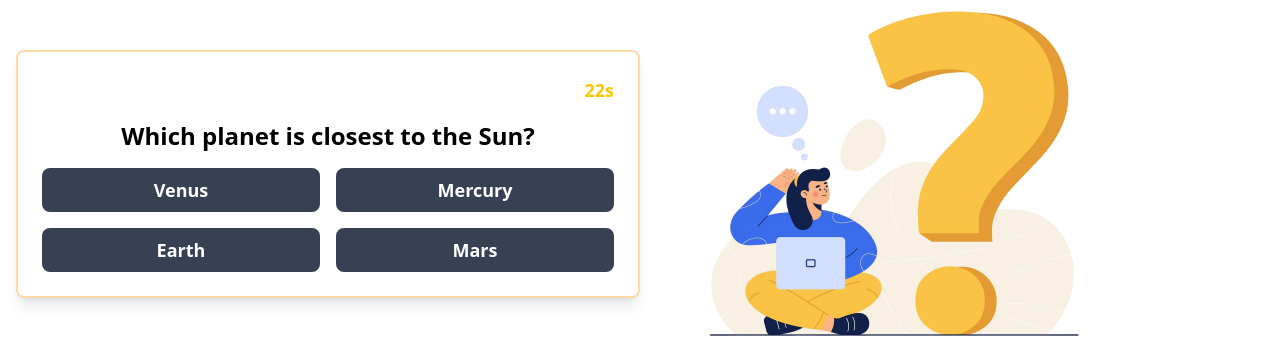
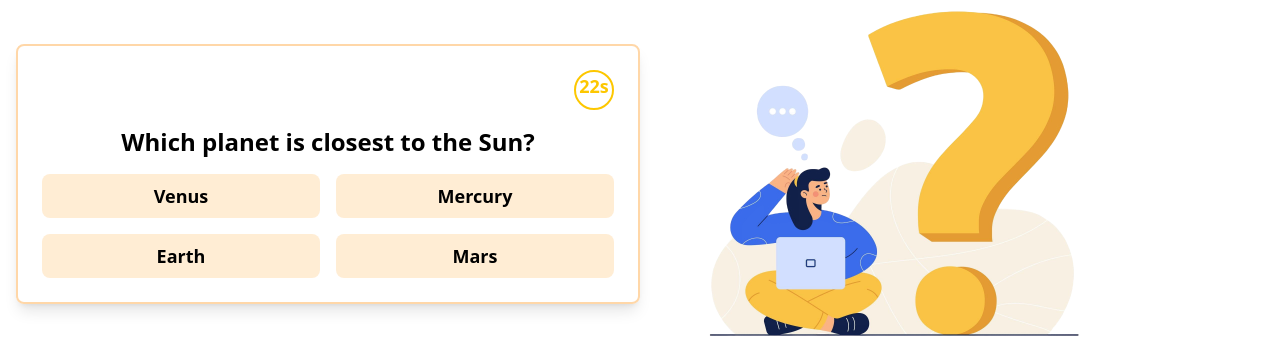
Before and after one commit to mubashirbappi5/Quiz-App, a React (Vite) app: page /quiz in a window 1280 px wide. Both pictures are taken after a click on the button "Start Quiz". Shown: the part 211-549 px from the top of the page. Built offline with nearby package versions, Linux system fonts and the light colour scheme.

Commit message:
update quiz page

```diff
--- a/src/Pages/QuizPage.jsx
+++ b/src/Pages/QuizPage.jsx
@@ -1,5 +1,5 @@
 import { useState, useEffect } from "react";
-import { useNavigate } from "react-router-dom";
+
 import img1 from '../assets/thoughtful-woman-with-laptop-looking-big-question-mark.png'
 
 const quizData = [
@@ -69,7 +69,7 @@ export default function Quiz() {
   const [quizCompleted, setQuizCompleted] = useState(false);
   const [userAnswer, setUserAnswer] = useState("");
   const [quizStarted, setQuizStarted] = useState(false); // New state for tracking quiz start
-  const navigate = useNavigate();
+
 
   // Timer function (30 sec per question)
   useEffect(() => {
@@ -121,7 +121,7 @@ export default function Quiz() {
     const attempts = JSON.parse(localStorage.getItem("quizAttempts") || "[]");
     attempts.push({ score, date: new Date().toLocaleString() });
     localStorage.setItem("quizAttempts", JSON.stringify(attempts));
-    navigate("/history"); // Navigate to history page after quiz completion
+   // Navigate to history page after quiz completion
   };
 
   // Display result section after quiz completion
@@ -170,7 +170,9 @@ export default function Quiz() {
           <div>
             <div className="border-2 border-orange-200 p-6 mt-5 rounded-lg shadow-lg text-center">
               {/* Timer */}
-              <div className="text-lg font-bold text-right text-yellow-400  ">{timeLeft}s</div>
+              <div className="text-lg font-bold text-right flex justify-end   ">
+                <h1 className="border-2 text-yellow-400 rounded-full w-10 text-center h-10 ">{timeLeft}s</h1>
+              </div>
 
               {/* Question */}
               <h2 className="text-2xl font-bold text-black  mt-4">{quizData[currentQuestion].question}</h2>
@@ -179,7 +181,7 @@ export default function Quiz() {
               {quizData[currentQuestion].type === "multiple-choice" ? (
                 <div className="mt-4 grid grid-cols-2 gap-4">
                   {quizData[currentQuestion].options.map((option, index) => {
-                    let buttonClass = "px-4 py-2 rounded-lg text-lg font-semibold transition-all bg-gray-700 hover:bg-gray-600";
+                    let buttonClass = "px-4 py-2 rounded-lg text-lg font-semibold transition-all bg-orange-100 text-black hover:bg-orange-300";
                     if (isAnswered) {
                       if (option === selectedAnswer) {
                         buttonClass = option === quizData[currentQuestion].correct ? "bg-green-500" : "bg-red-500";
@@ -205,7 +207,7 @@ export default function Quiz() {
                     type="number"
                     value={userAnswer}
                     onChange={handleInputChange}
-                    className="w-full p-2 rounded-lg bg-gray-700 text-white mb-4"
+                    className="w-full p-2 rounded-lg  text-orange-300 mb-4"
                     placeholder="Your Answer"
                   />
                   <button
@@ -221,8 +223,8 @@ export default function Quiz() {
               {isAnswered && (
                 <div className="mt-4 text-lg font-semibold">
                   {selectedAnswer === quizData[currentQuestion].correct ?
-                    <p className="text-green-500">✔ Correct Answer!</p> :
-                    <p className="text-red-500">❌ Incorrect Answer. Correct answer: {quizData[currentQuestion].correct}</p>
+                    <p className="text-green-500">✔</p> :
+                    <p className="text-red-500">❌ </p>
                   }
                 </div>
               )}
```
